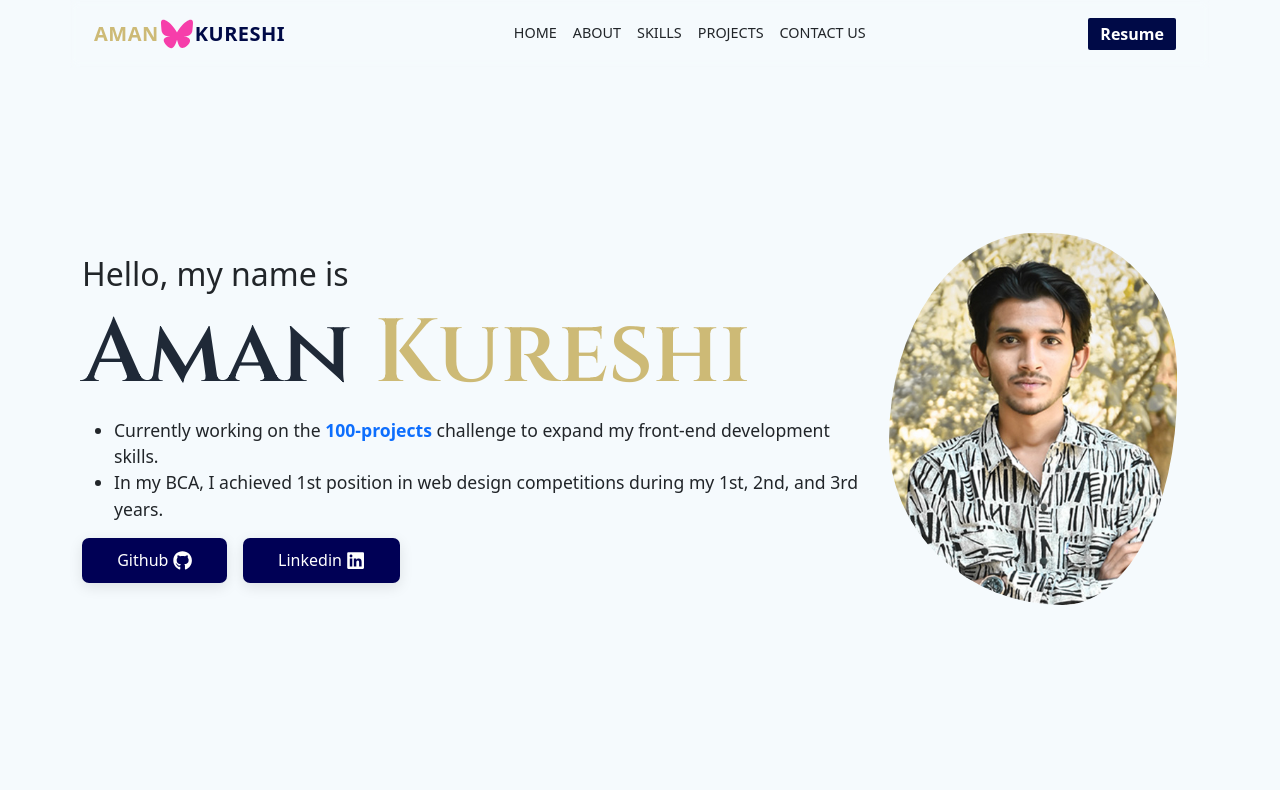
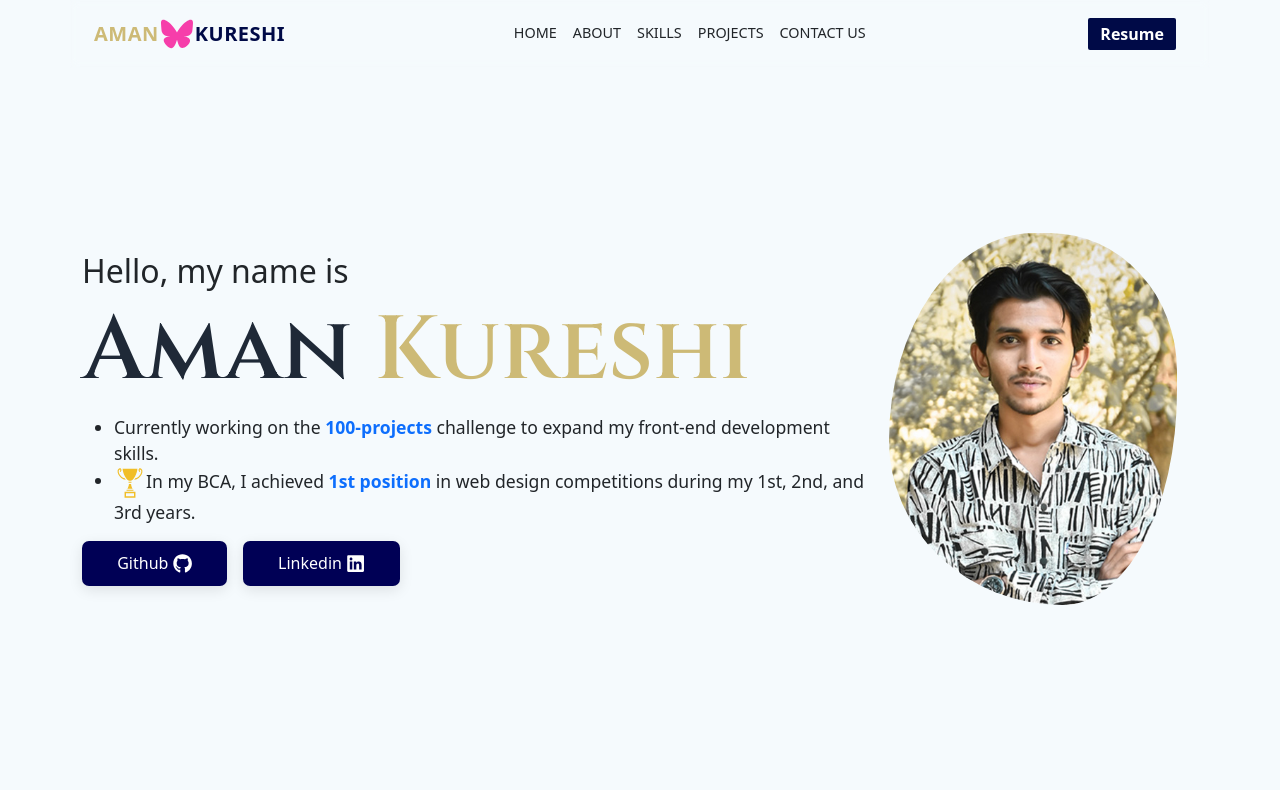
Before and after one commit to amankureshi/portfolio-2025, a React (Vite) app: page / in a window 1280 px wide. Shown: the top 800 px of the page. Built offline with nearby package versions, Linux system fonts and the light colour scheme.

Commit message:
added trophy icon in HeroSection and css

```diff
--- a/src/Components/HeroSection.css
+++ b/src/Components/HeroSection.css
@@ -149,6 +149,79 @@ main {
     margin-bottom: 0.2rem;
 }
 
+@keyframes swing {
+    0% {
+        transform: rotate(0deg);
+    }
+
+    25% {
+        transform: rotate(15deg);
+    }
+
+    50% {
+        transform: rotate(-15deg);
+    }
+
+    75% {
+        transform: rotate(10deg);
+    }
+
+    100% {
+        transform: rotate(0deg);
+    }
+}
+
+.hero-content li svg {
+    font-size: 2rem;
+    animation: swing 2s infinite ease-in-out;
+    color: #bb8f0c;
+}
+
+@keyframes shine {
+    0% {
+        filter: brightness(1);
+    }
+
+    50% {
+        filter: brightness(1.5);
+    }
+
+    100% {
+        filter: brightness(1);
+    }
+}
+
+.hero-content li svg {
+    font-size: 2rem;
+    animation: shine 2s infinite ease-in-out;
+    color: #7e651a;
+}
+
+@keyframes shine {
+    0% {
+        filter: brightness(1);
+    }
+
+    50% {
+        filter: brightness(1.5);
+    }
+
+    100% {
+        filter: brightness(1);
+    }
+}
+
+.hero-content li svg {
+    font-size: 2rem;
+    animation: shine 2s infinite ease-in-out;
+    color: #b9921e;
+}
+
+/*
+.hero-content li svg {
+    font-size: 2rem;
+} */
+
 @media (max-width: 768px) {
     .hero-content {
         margin: 0;
--- a/src/Components/HeroSection.jsx
+++ b/src/Components/HeroSection.jsx
@@ -4,6 +4,7 @@ import { FaGithub } from "react-icons/fa";
 import { FaLinkedin } from "react-icons/fa";
 import useAOS from "../Hooks/useAos";
 import HeroImage from "../assets/image/Hero.jpg";
+import { GiTrophyCup } from "react-icons/gi";
 
 const HeroSection = () => {
   useAOS();
@@ -36,8 +37,12 @@ const HeroSection = () => {
               challenge to expand my front-end development skills.
             </li>
             <li>
-              In my BCA, I achieved 1st position in web design competitions
-              during my 1st, 2nd, and 3rd years.
+              <GiTrophyCup />
+              In my BCA, I achieved{" "}
+              <a href="" className="hundred-link text-decoration-none">
+                1st position
+              </a>{" "}
+              in web design competitions during my 1st, 2nd, and 3rd years.
             </li>
           </ul>
 
```
